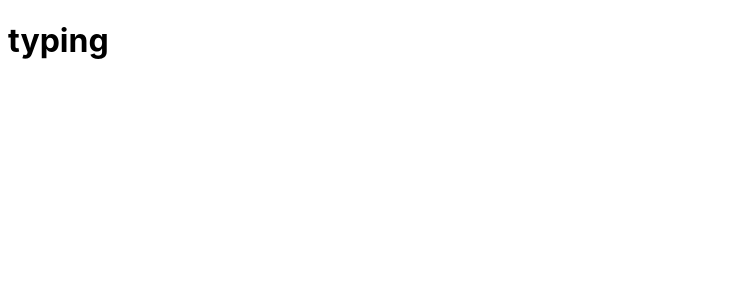
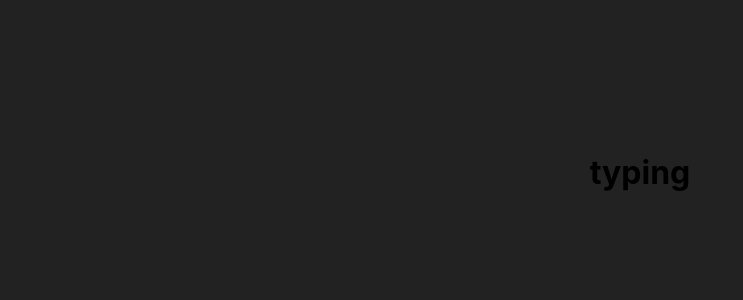
Before and after one commit to Alexander-PE/typing-game, a React (Vite) app: page / in a window 1280 px wide. Shown: the top 300 px of the page, without its empty margins (0-743 px from the left). Built offline with nearby package versions, Linux system fonts and the light colour scheme.

Commit message:
style: Update styles

```diff
--- a/src/index.css
+++ b/src/index.css
@@ -1,5 +1,5 @@
 :root {
-  font-family: Inter, system-ui, Avenir, Helvetica, Arial, sans-serif;
+  font-family: Inter, system-ui, monospace, Avenir, Helvetica, Arial, sans-serif;
   color-scheme: light dark;
   --green: #00b755;
   --yellow: #daaf38;
@@ -7,3 +7,39 @@
   --black: #222;
   --gray: #999;
 }
+
+body {
+  background-color: var(--black);
+  display: grid;
+  justify-content: center;
+  padding: 32px;
+  margin-top: 100px;
+}
+
+section{
+  padding: 16px;
+  display: flex;
+  flex-direction: column;
+  gap: 4px;
+  max-width: 500px;
+}
+
+time {
+  color: var(--yellow);
+}
+
+input {
+  z-index: -999;
+  position: absolute;
+  top: 0;
+  left: 0;
+  pointer-events: none;
+  /* opacity: 0; */
+}
+
+p {
+  display: flex;
+  flex-wrap: wrap;
+  gap: 3px 8px;
+  margin: 0;
+}
```
